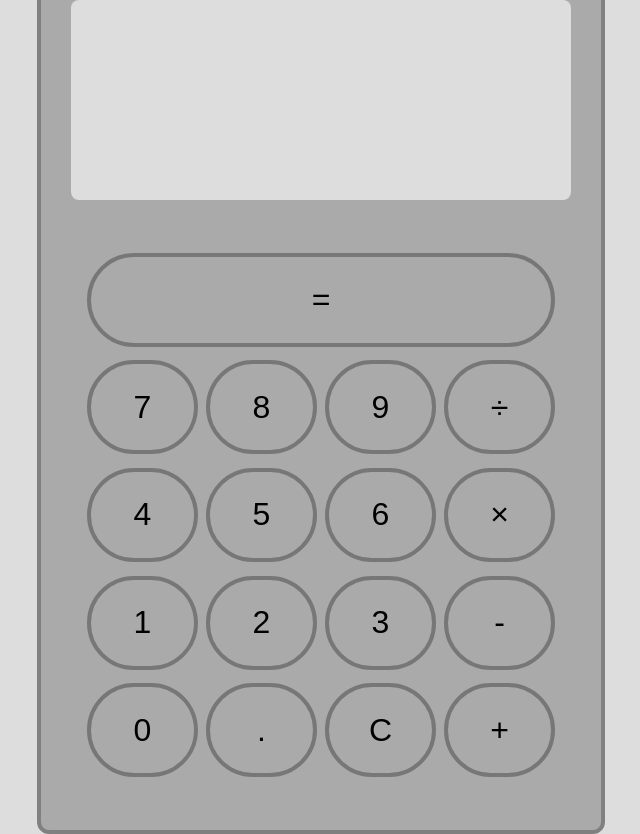
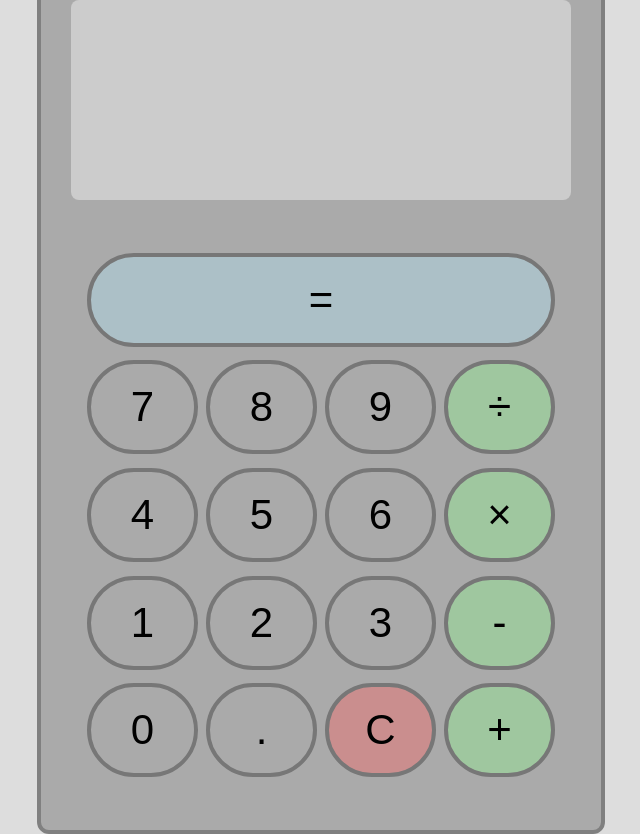
Before and after one commit to jbarnell1/calculator_project, a plain HTML site: page index.html in a window 1280 px wide. Shown: the whole page, without its empty margins (319-959 px from the left). Drawn offline with Linux system fonts and the light colour scheme.

Commit message:
added styling, rounding to answers

```diff
--- a/index.html
+++ b/index.html
@@ -29,7 +29,7 @@
                 <div class="inputButton">
                     <div class="9">9</div>
                 </div>
-                <div class="inputButton">
+                <div class="inputButton op">
                     <div class="divide">&#xF7</div>
                 </div>
             </div>
@@ -43,7 +43,7 @@
                 <div class="inputButton">
                     <div class="6">6</div>
                 </div>
-                <div class="inputButton">
+                <div class="inputButton op">
                     <div class="multiply">&#xd7</div>
                 </div>
             </div>
@@ -57,7 +57,7 @@
                 <div class="inputButton">
                     <div class="3">3</div>
                 </div>
-                <div class="inputButton">
+                <div class="inputButton op">
                     <div class="subtract">-</div>
                 </div>
             </div>
@@ -68,10 +68,10 @@
                 <div class="inputButton">
                     <div class=".">.</div>
                 </div>
-                <div class="inputButton">
+                <div class="inputButton c">
                     <div class="clear">C</div>
                 </div>
-                <div class="inputButton">
+                <div class="inputButton op">
                     <div class="add">+</div>
                 </div>
             </div>
--- a/scripts/script.js
+++ b/scripts/script.js
@@ -1,5 +1,3 @@
-
-
 // add dummy text to display
 const current = document.querySelector("div.displayContents");
 const history = document.querySelector(".history");
@@ -43,7 +41,7 @@ function handleInput(e) {
     a button or operator was pressed, and calls
     the correct function */
     let btn = e.target.className;
-    if (btn === 'inputButton') {
+    if (btn.includes('inputButton')) {
         btn = [...e.target.children][0].className;
     }
     if (isNaN(btn)) {
@@ -62,6 +60,7 @@ function handleInput(e) {
 
 function numPressed(btn) {
     opJustPressed = false;
+    evalJustPressed = false;
     if (btn === '.' && !decimalAllowed) {
         return;
     } else if (btn === '.' && decimalAllowed) {
@@ -148,12 +147,12 @@ function operate(a,b, operator) {
     decimalAllowed = true;
     switch (operator) {
         case "add":
-            return +a + +b;
+            return parseFloat((+a + +b).toFixed(12));
         case "subtract":
-            return a-b;
+            return parseFloat((a-b).toFixed(12));
         case "multiply":
-            return a*b;
+            return parseFloat((a*b).toFixed(12));
         case "divide":
-            return a/b;
+            return parseFloat((a/b).toFixed(12));
     }
 }
--- a/style/style.css
+++ b/style/style.css
@@ -27,7 +27,7 @@ body {
 
 .display {
     flex-basis: 200px;
-    background-color: #DDDDDD;
+    background-color: #cccccc;
     border-radius: 8px;
     display: flex;
     justify-content: center;
@@ -71,13 +71,14 @@ body {
     display: flex;
     justify-content: center;
     align-items: center;
-    font-size: 32px;
+    font-size: 42px;
     cursor: pointer;
 }
 
 .eval {
     flex-basis: 100%;
     display: flex;
+    background-color: rgba(173, 216, 230, 0.473);
 }
 
 .inputButton {
@@ -87,3 +88,11 @@ body {
 .eval:hover, .inputButton:hover {
     background-color: #888888;
 }
+
+.op {
+    background-color: rgba(144, 238, 144, 0.425);
+}
+
+.c {
+    background-color: rgba(255, 94, 94, 0.37);
+}
```
